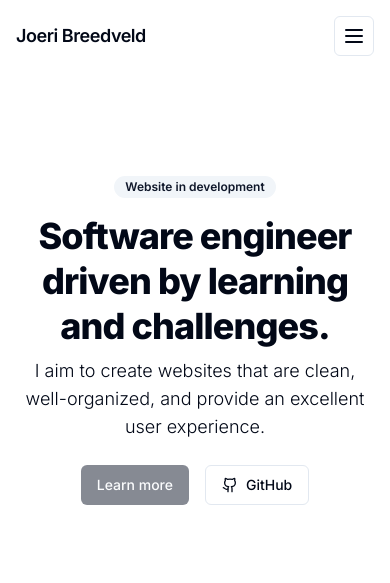
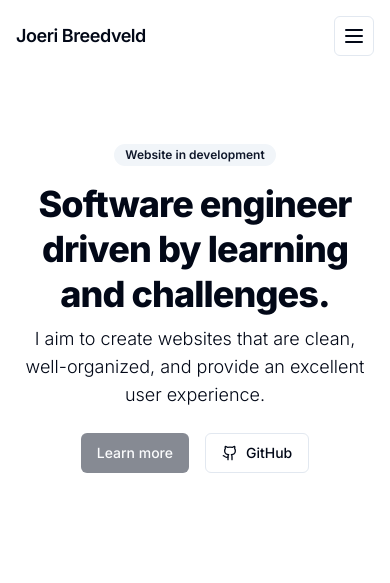
Before and after one commit to joeribreedveld/next-shadcn-portfolio-template, a Next.js app: page / in a window 390 px wide. Shown: the top 583 px of the page. Built offline with nearby package versions, Linux system fonts and the light colour scheme.

Commit message:
feat: change hero top spacing for mobile

```diff
--- a/components/hero.tsx
+++ b/components/hero.tsx
@@ -5,7 +5,7 @@ import Link from "next/link";
 
 export default function Hero() {
   return (
-    <section className="mx-auto flex flex-col items-center gap-2 md:pb-8 py-16 pt-24 max-w-3xl">
+    <section className="mx-auto flex flex-col items-center gap-2 md:pb-8 py-16 md:pt-24 pt-16 max-w-3xl">
       <Badge className="my-2" variant="secondary">
         Website in development
       </Badge>
```
